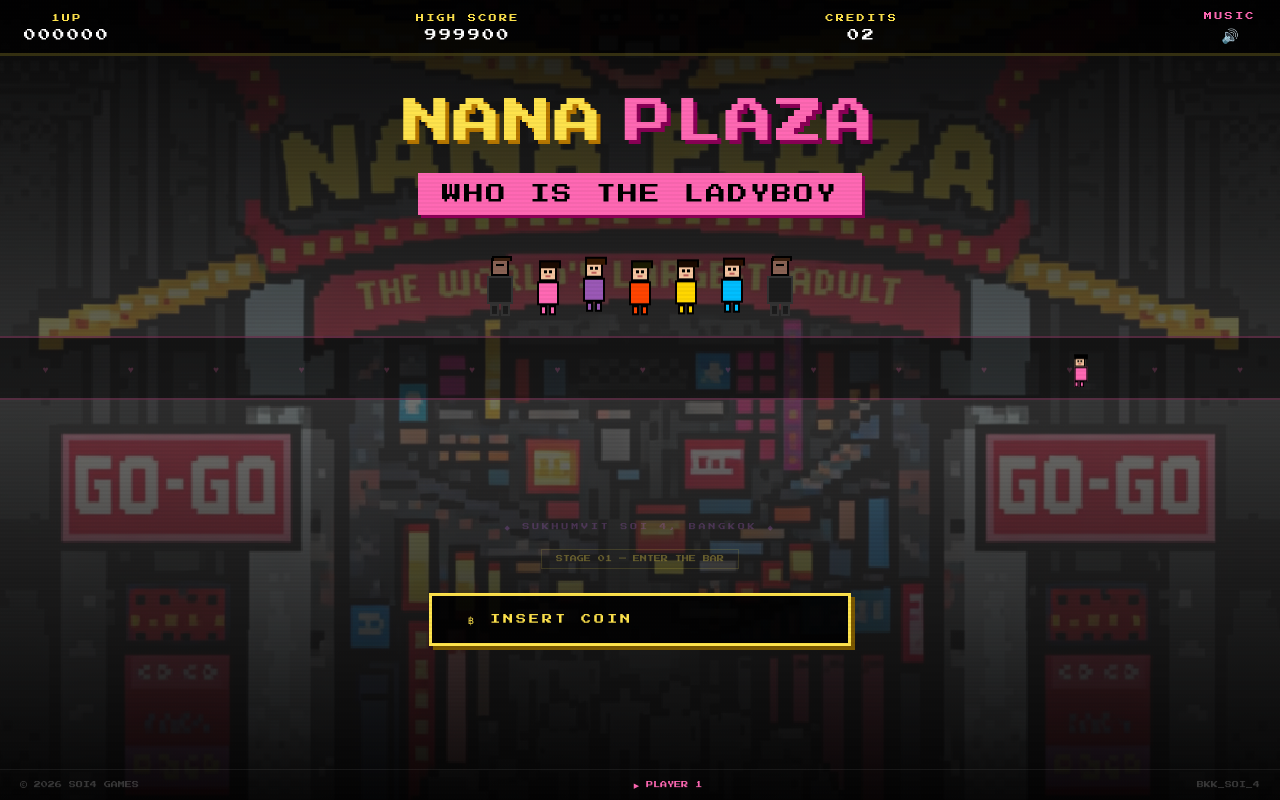
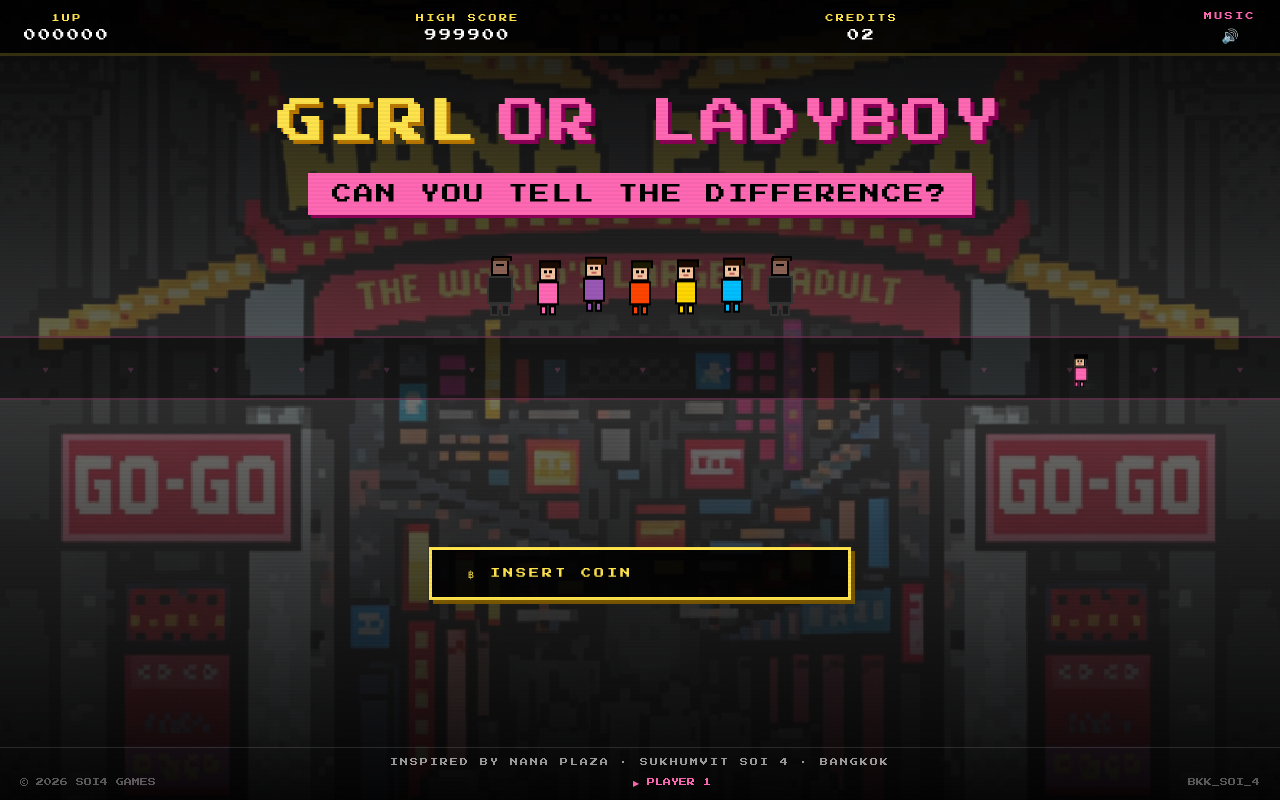
Before and after one commit to GeneralAcre/nana-90s, a Next.js app: page / in a window 1280 px wide. Built offline with nearby package versions, Linux system fonts and the light colour scheme.

Commit message:
fix/LadingPage/layout

```diff
--- a/app/layout.tsx
+++ b/app/layout.tsx
@@ -2,8 +2,8 @@
 import ClientWrapper from "./component/ClientWrapper";
 
 export const metadata = {
-  title: "Nana Plaza Sim",
-  description: "A retro-styled 3D experience",
+  title: "Girl or Ladyboy",
+  description: "Can you tell the difference? A retro arcade game set in Bangkok.",
 };
 
 export const viewport = {
--- a/app/page.tsx
+++ b/app/page.tsx
@@ -172,8 +172,8 @@
             gap: "20px",
             flexWrap: "wrap"
         }}>
-          <span style={{ color: "#FFE44D", textShadow: "4px 4px 0 #b87800" }}>NANA</span>
-          <span style={{ color: "#FF69B4", textShadow: "4px 4px 0 #8B0057" }}>PLAZA</span>
+          <span style={{ color: "#FFE44D", textShadow: "4px 4px 0 #b87800" }}>GIRL</span>
+          <span style={{ color: "#FF69B4", textShadow: "4px 4px 0 #8B0057" }}>OR LADYBOY</span>
         </div>
 
         <div style={{
@@ -188,7 +188,7 @@
             maxWidth: "90vw",
             textAlign: "center",
         }}>
-            WHO IS THE LADYBOY
+            CAN YOU TELL THE DIFFERENCE?
         </div>
       </div>
 
@@ -230,13 +230,9 @@
         </div>
       </div>
 
-      {/* ── STAGE INFO + BUTTON ── */}
-      <div style={{ flex: 1, display: "flex", flexDirection: "column", alignItems: "center", justifyContent: "center", gap: 16 }}>
-        <div style={{ color: "#9B59B655", fontSize: "7px", letterSpacing: "0.4em" }}>◆ SUKHUMVIT SOI 4, BANGKOK ◆</div>
-        <div style={{ color: "#FFE44D55", fontSize: "7px", border: "1px solid #FFE44D22", padding: "4px 14px" }}>STAGE 01 — ENTER THE BAR</div>
-
-        {/* ── BUTTON — centred in the flex gap so it sits well above the footer ── */}
-        <Link href="/wardrobe" style={{ textDecoration: "none", marginTop: 8 }}>
+      {/* ── BUTTON ── */}
+      <div style={{ flex: 1, display: "flex", flexDirection: "column", alignItems: "center", justifyContent: "center" }}>
+        <Link href="/wardrobe" style={{ textDecoration: "none" }}>
           <div className="coin-btn" style={{ display: "inline-flex", alignItems: "center", gap: 10, padding: "16px 36px", background: "rgba(0,0,0,0.85)", border: "3px solid #FFE44D", boxShadow: "4px 4px 0 #7a5800", cursor: "pointer" }}>
             <span style={{ color: "#FFE44D", fontSize: "10px", letterSpacing: "0.3em" }}>฿ INSERT COIN</span>
             <span style={{ color: "#FF69B4", fontSize: "10px", letterSpacing: "0.3em" }}><Blink>&amp; PRESS START</Blink></span>
@@ -245,10 +241,15 @@
       </div>
 
       {/* ── FOOTER ── */}
-      <div style={{ display: "flex", justifyContent: "space-between", padding: "10px 20px", borderTop: "1px solid #ffffff11" }}>
-        <span style={{ color: "#ffffff33", fontSize: "7px" }}>© 2026 SOI4 GAMES</span>
-        <span style={{ color: "#FF69B4", fontSize: "7px" }}><Blink ms={1100}>▶ PLAYER 1</Blink></span>
-        <span style={{ color: "#ffffff33", fontSize: "7px" }}>BKK_SOI_4</span>
+      <div style={{ borderTop: "1px solid #ffffff22" }}>
+        <div style={{ textAlign: "center", padding: "8px 20px 4px", fontSize: "8px", color: "#ffffff99", letterSpacing: "0.25em" }}>
+          INSPIRED BY NANA PLAZA · SUKHUMVIT SOI 4 · BANGKOK
+        </div>
+        <div style={{ display: "flex", justifyContent: "space-between", padding: "4px 20px 12px" }}>
+          <span style={{ color: "#ffffff55", fontSize: "8px" }}>© 2026 SOI4 GAMES</span>
+          <span style={{ color: "#FF69B4", fontSize: "8px" }}><Blink ms={1100}>▶ PLAYER 1</Blink></span>
+          <span style={{ color: "#ffffff55", fontSize: "8px" }}>BKK_SOI_4</span>
+        </div>
       </div>
 
       <style jsx global>{`
```
